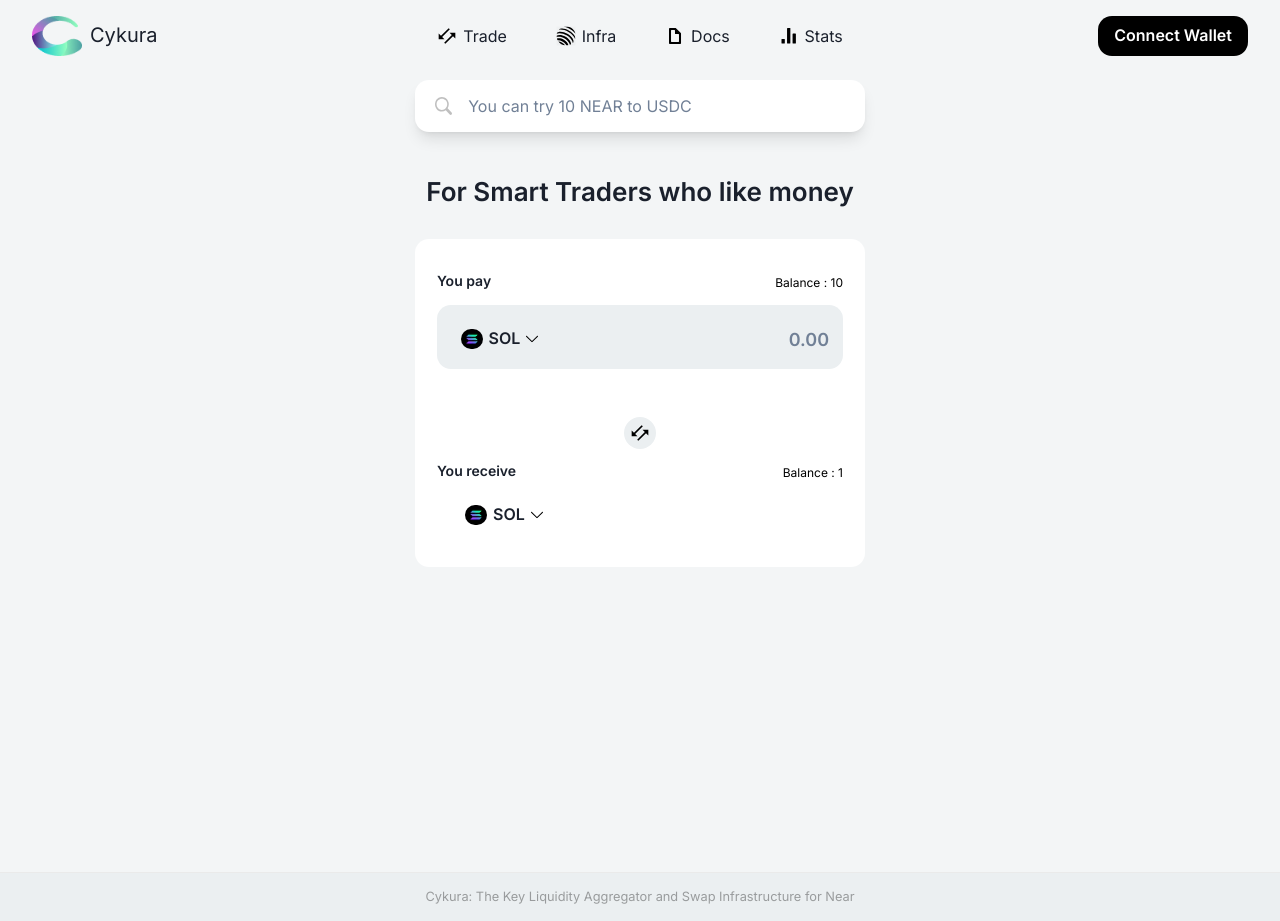
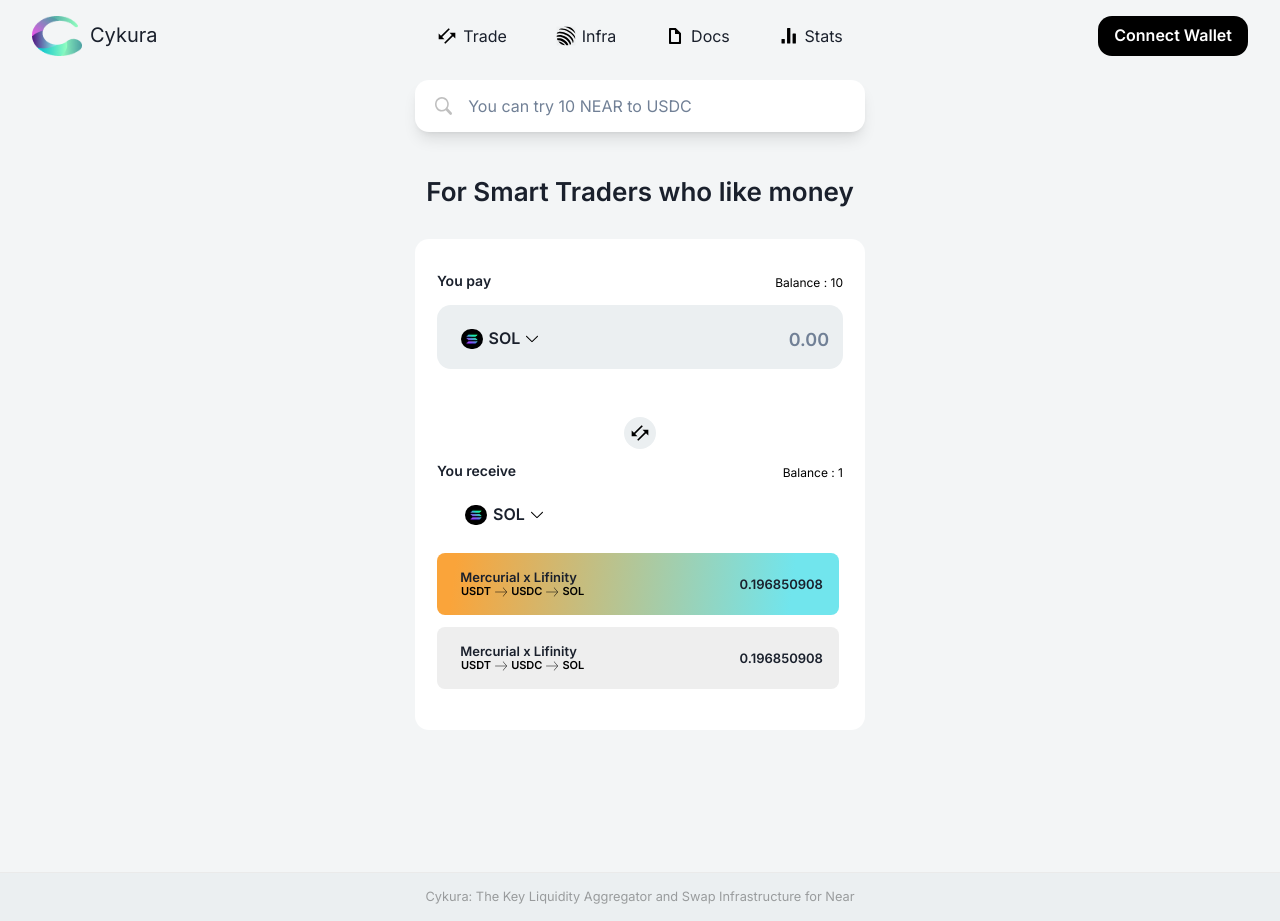
Before and after one commit to skiran017/arbitoor-ui, a Next.js app: page / in a window 1280 px wide. Built offline with nearby package versions, Linux system fonts and the light colour scheme.

Commit message:
feat: show best prices with route and the platform

```diff
--- /dev/null
+++ b/components/BestPrice/BestPrice.tsx
@@ -0,0 +1,137 @@
+import React from 'react';
+import { Flex, Text, chakra, Box, Input } from '@chakra-ui/react';
+import Image from 'next/image';
+import { bestPriceList } from '../../utils/bestPriceList';
+
+function BestPrice() {
+  return (
+    <Box maxHeight="163px" height="100%">
+      <Box position="relative" height="163px" w="100%">
+        <Box height="148px" w="100%">
+          <Box
+            position="absolute"
+            left="0px"
+            top="18px"
+            height="unset"
+            width="99%"
+            lineHeight="1.25"
+            borderRadius="8px"
+            backgroundImage="linear-gradient(96.8deg,#faa43a 4.71%,#71e5ed 87.84%)"
+          >
+            <Flex
+              fontSize="13px"
+              padding="16px"
+              justifyContent="space-between"
+              alignItems="center"
+              borderRadius="8px"
+            >
+              <Flex width="auto" alignItems="center" direction="column">
+                <Flex alignItems="center" fontWeight="semibold">
+                  <chakra.span>Mercurial x Lifinity</chakra.span>
+                </Flex>
+                <Flex marginLeft="4px">
+                  <Flex marginLeft="4px" color="black" alignItems="center">
+                    <Text fontSize="11px" fontWeight="semibold">
+                      <chakra.span>USDT</chakra.span>
+                    </Text>
+                    <Flex alignItems="center" marginLeft="4px">
+                      <Image
+                        src="/assets/icons/arrowRight.svg"
+                        alt="arrow right"
+                        height={12}
+                        width={12}
+                      />
+                    </Flex>
+                  </Flex>
+                  <Flex marginLeft="4px" color="black" alignItems="center">
+                    <Text fontSize="11px" fontWeight="semibold">
+                      <chakra.span>USDC</chakra.span>
+                    </Text>
+                    <Flex alignItems="center" marginLeft="4px">
+                      <Image
+                        src="/assets/icons/arrowRight.svg"
+                        alt="arrow right"
+                        height={12}
+                        width={12}
+                      />
+                    </Flex>
+                  </Flex>
+                  <Flex marginLeft="4px" color="black" alignItems="center">
+                    <Text fontSize="11px" fontWeight="semibold">
+                      <chakra.span>SOL</chakra.span>
+                    </Text>
+                  </Flex>
+                </Flex>
+              </Flex>
+              <Box fontWeight="semibold" textAlign="right">
+                0.196850908
+              </Box>
+            </Flex>
+          </Box>
+          <Box
+            position="absolute"
+            left="0px"
+            top="92px"
+            height="unset"
+            width="99%"
+            lineHeight="1.25"
+            borderRadius="8px"
+            backgroundColor="#eee"
+          >
+            <Flex
+              fontSize="13px"
+              padding="16px"
+              justifyContent="space-between"
+              alignItems="center"
+              borderRadius="8px"
+            >
+              <Flex width="auto" alignItems="center" direction="column">
+                <Flex alignItems="center" fontWeight="semibold">
+                  <chakra.span>Mercurial x Lifinity</chakra.span>
+                </Flex>
+                <Flex marginLeft="4px">
+                  <Flex marginLeft="4px" color="black" alignItems="center">
+                    <Text fontSize="11px" fontWeight="semibold">
+                      <chakra.span>USDT</chakra.span>
+                    </Text>
+                    <Flex alignItems="center" marginLeft="4px">
+                      <Image
+                        src="/assets/icons/arrowRight.svg"
+                        alt="arrow right"
+                        height={12}
+                        width={12}
+                      />
+                    </Flex>
+                  </Flex>
+                  <Flex marginLeft="4px" color="black" alignItems="center">
+                    <Text fontSize="11px" fontWeight="semibold">
+                      <chakra.span>USDC</chakra.span>
+                    </Text>
+                    <Flex alignItems="center" marginLeft="4px">
+                      <Image
+                        src="/assets/icons/arrowRight.svg"
+                        alt="arrow right"
+                        height={12}
+                        width={12}
+                      />
+                    </Flex>
+                  </Flex>
+                  <Flex marginLeft="4px" color="black" alignItems="center">
+                    <Text fontSize="11px" fontWeight="semibold">
+                      <chakra.span>SOL</chakra.span>
+                    </Text>
+                  </Flex>
+                </Flex>
+              </Flex>
+              <Box fontWeight="semibold" textAlign="right">
+                0.196850908
+              </Box>
+            </Flex>
+          </Box>
+        </Box>
+      </Box>
+    </Box>
+  );
+}
+
+export default BestPrice;
--- a/components/Swap/SwapContent.tsx
+++ b/components/Swap/SwapContent.tsx
@@ -3,6 +3,7 @@
 import TokenList from '../TokenList/TokenList';
 import ToggleToken from '../ToggleToken/ToggleToken';
 import SwapSide from './SwapSide';
+import BestPrice from '../BestPrice/BestPrice';
 
 function SwapContent() {
   return (
@@ -62,6 +63,7 @@
       <ToggleToken />
       <SwapSide swapSide="receive" balanceAmount={1} />
       <TokenList />
+      <BestPrice />
     </Flex>
   );
 }
```
Also changed, not shown: public/assets/icons/arrowRight.svg (added).
